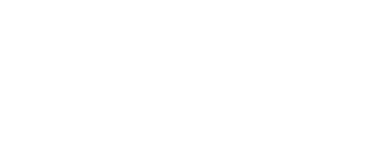
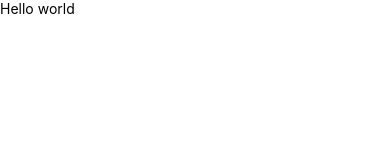
Before and after one commit to esperantkela/reactnative-todApp, a React Native app: screen / in a window 390 px wide. Shown: the top 160 px of the page. Built offline with nearby package versions, Linux system fonts and the light colour scheme.

Commit message:
working progress

```diff
--- a/App.js
+++ b/App.js
@@ -1,3 +1,12 @@
+import { SafeAreaProvider, SafeAreaView } from "react-native-safe-area-context";
+import { Text } from "react-native";
+
 export default function App() {
-  return <></>;
+  return (
+    <SafeAreaProvider>
+      <SafeAreaView>
+        <Text>Hello world</Text>
+      </SafeAreaView>
+    </SafeAreaProvider>
+  );
 }
```
